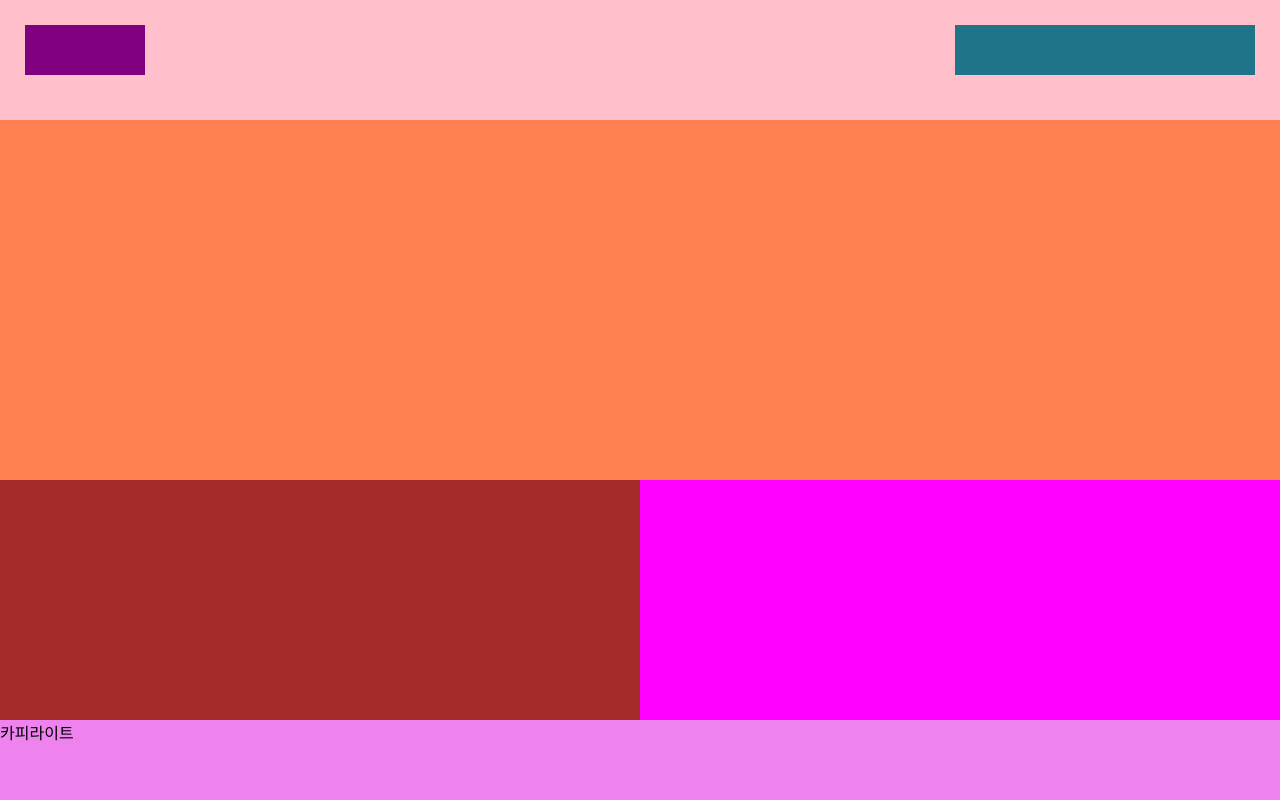
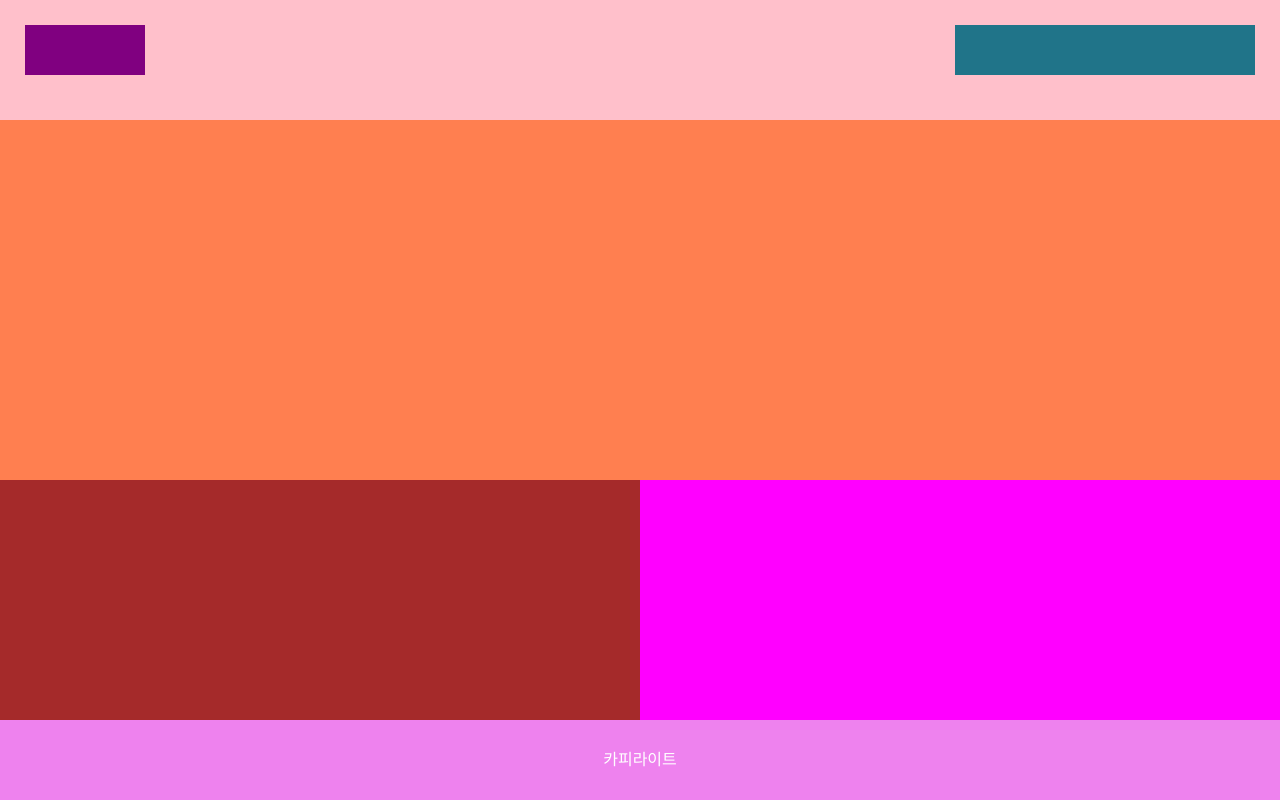
Before and after one commit to lsy0194/0923_layout, a plain HTML site: page index.html in a window 1280 px wide. Drawn offline with Linux system fonts and the light colour scheme.

Commit message:
footer에 카피라이트를 써넣고 위치잡고 색상을 바꿈

```diff
--- a/scss/style.scss
+++ b/scss/style.scss
@@ -66,5 +66,12 @@ body {
 		width: 100%;
 		height: 10vh;
 		background: violet;
+		text-align: center;
+		line-height: 10vh;
+		.copy {
+			p {
+				color: #fff;
+			}
+		}
 	}
 }
```
Also changed, not shown: css/style.css, 1 other file.
